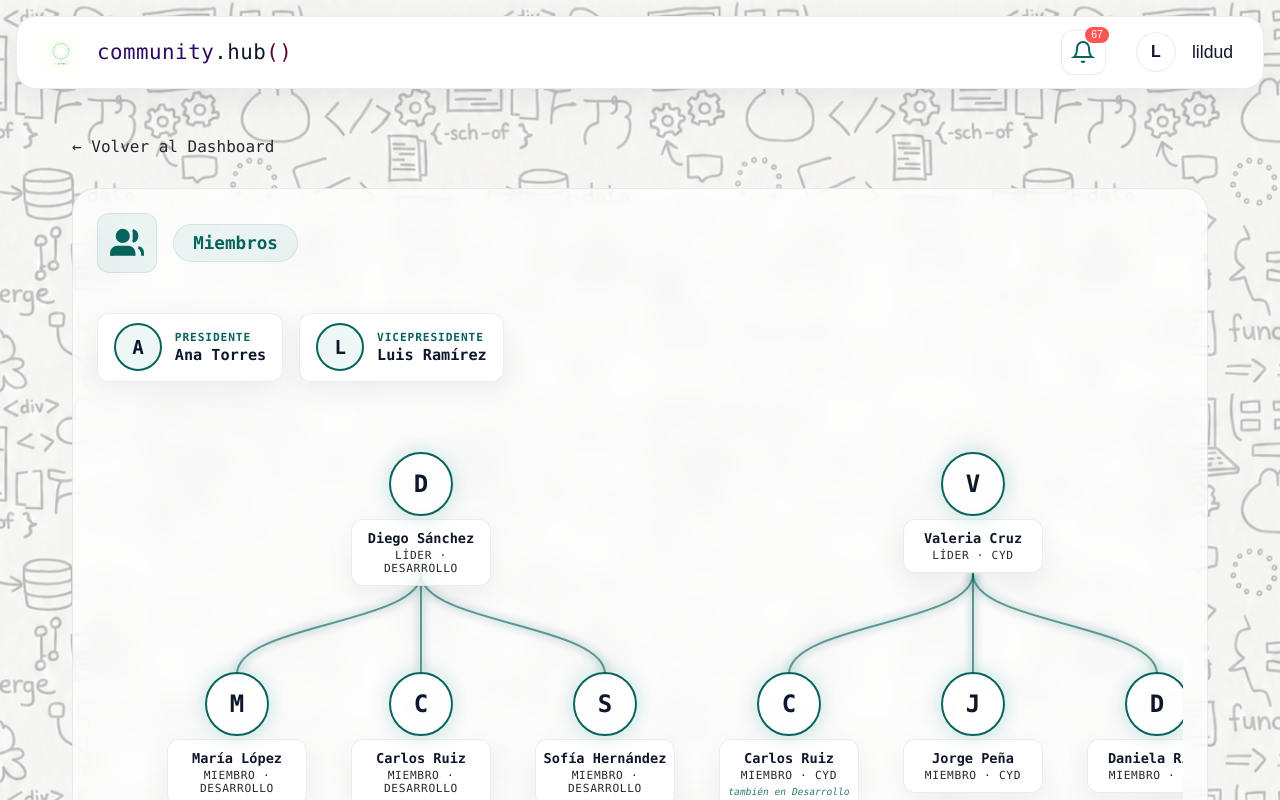
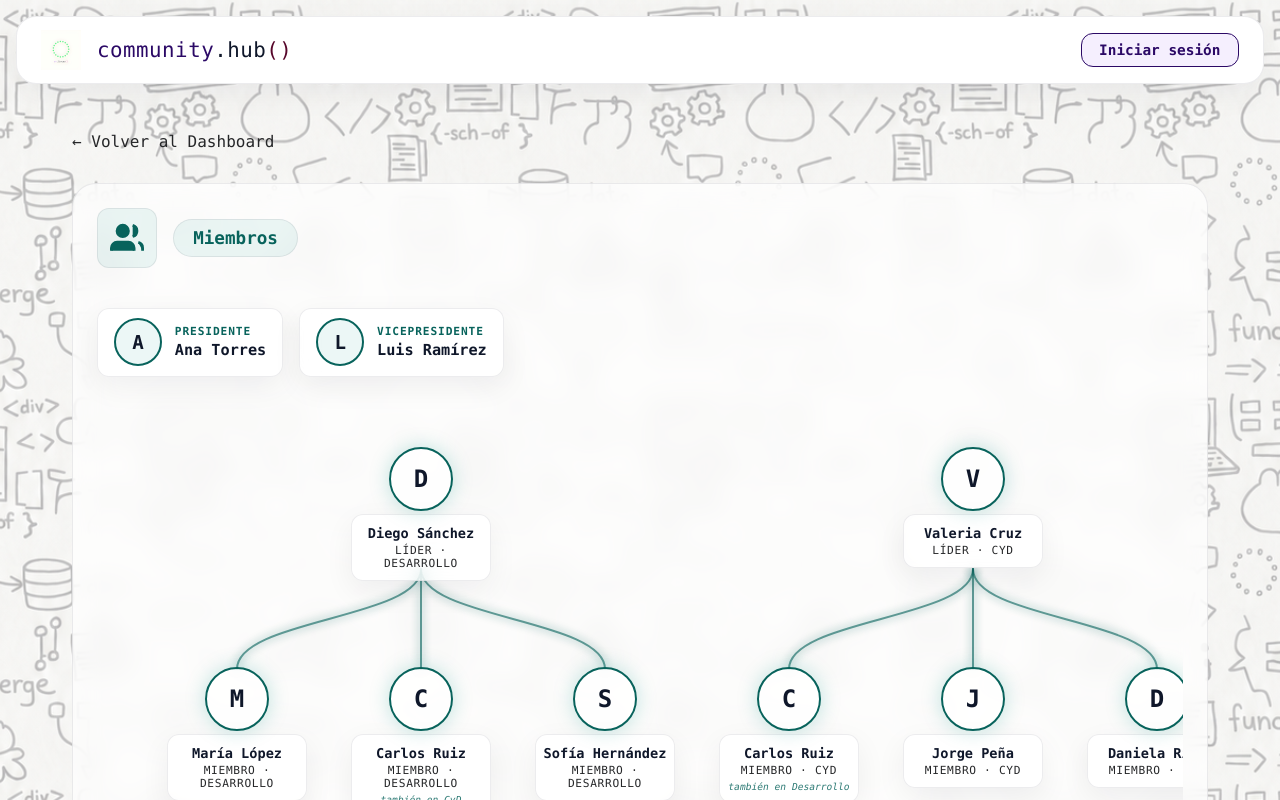
Before and after one commit to On-Linces/onlinces-hub, a Vue app: page /miembros in a window 1280 px wide. Shown: the top 800 px of the page. Built offline with nearby package versions, Linux system fonts and the light colour scheme.

Commit message:
feat: Auth restrictions added

```diff
--- a/src/components/dashboard/CardLink.vue
+++ b/src/components/dashboard/CardLink.vue
@@ -7,24 +7,35 @@
 interface Props {
   accent?: 'teal' | 'purple'
   type: 'perfil' | 'configuracion' | 'miembros' | 'galeria'
+  disabled?: boolean   // <-- NUEVO: bloquea click y aplica estilos apagados
 }
 
-withDefaults(defineProps<Props>(), {
+const props = withDefaults(defineProps<Props>(), {
   accent: 'teal',
-  type: 'perfil'
+  type: 'perfil',
+  disabled: false
 })
 
 // TO-DO: redireccionar al lugar especificado
-defineEmits<{
+const emit = defineEmits<{
   click: []
 }>()
+
+// Envuelve la emisión para cortar el click cuando está deshabilitado.
+// Aunque el <button> también lleva :disabled, esto es defensa extra.
+function handleClick() {
+  if (props.disabled) return
+  emit('click')
+}
 </script>
 
 <template>
   <button
     class="card-link"
-    :class="`card-link--${accent}`"
-    @click="$emit('click')"
+    :class="[`card-link--${accent}`, { 'card-link--disabled': disabled }]"
+    :disabled="disabled"
+    :aria-disabled="disabled"
+    @click="handleClick"
   >
 
     <div class="card-link__doodles">
@@ -158,4 +169,21 @@ defineEmits<{
 .card-link:hover .doodle-4 {
   transform: rotate(25deg) scale(1) translate(-10px, -6px);
 }
+
+/* ------------------------------------------------------------
+   Estado deshabilitado: sin hover, sin doodles, cursor bloqueado
+------------------------------------------------------------ */
+.card-link--disabled {
+  opacity: 0.4;
+  cursor: not-allowed;
+}
+
+.card-link--disabled:hover {
+  background: transparent;
+  color: var(--text-primary);
+}
+
+.card-link--disabled:hover .card-link__doodles {
+  opacity: 0;
+}
 </style>
--- a/src/components/layout/TopBar.vue
+++ b/src/components/layout/TopBar.vue
@@ -6,6 +6,7 @@
 // ============================================================
 import { computed } from 'vue'
 import { useTheme } from '../../composables/useTheme'
+import { useAuth } from '../../composables/useAuth'
 
 // ============================================================
 //                       ASSETS ESTÁTICOS
@@ -14,6 +15,7 @@ import logoDark from '../../assets/images/logo_dark.webp'
 import logoLight from '../../assets/images/logo_light.webp'
 
 const { settings } = useTheme()
+const { user, isAuthenticated } = useAuth()
 
 // Si el tema es light, usa la versión light; si no, la dark.
 const currentLogo = computed(() =>
@@ -25,6 +27,10 @@ const currentLogo = computed(() =>
 // del sistema de sesión/SSO cuando exista. No hace falta cambiar
 // nada de este componente: solo quien lo usa debe pasarle valores
 // reales en vez de los defaults de abajo.
+//
+// Con la llegada de useAuth, estos props actúan como FALLBACK:
+// si hay sesión activa, los datos de la sesión tienen prioridad;
+// si no, se usan los props (útil mientras el backend no exista).
 interface Props {
     userName?: string          // nombre a mostrar junto al avatar
     avatarUrl?: string          // URL de la foto; si viene vacío, se
@@ -39,10 +45,19 @@ const props = withDefaults(defineProps<Props>(), {
 })
 
 // TO-DO: panel de notificaciones
+// Se añade 'loginClick' para abrir el modal de autenticación global.
 const emit = defineEmits<{
     notificationClick: []
     profileClick: []
+    loginClick: []
 }>()
+
+// Datos efectivos: sesión > props
+const displayName = computed(() => user.value?.name ?? props.userName)
+const displayAvatar = computed(() => user.value?.avatarUrl ?? props.avatarUrl)
+const displayUnread = computed(
+    () => user.value?.unreadNotifications ?? props.unreadNotifications
+)
 </script>
 
 <template>
@@ -56,6 +71,21 @@ const emit = defineEmits<{
         </div>
 
         <div class="topbar__actions">
+            <!-- ============================================================
+                 SIN SESIÓN: solo botón de login
+            ============================================================ -->
+            <button
+                v-if="!isAuthenticated"
+                class="topbar__login"
+                @click="emit('loginClick')"
+            >
+                Iniciar sesión
+            </button>
+
+            <!-- ============================================================
+                 CON SESIÓN: campana + perfil
+            ============================================================ -->
+            <template v-else>
                 <!-- Botón de notificaciones -->
                 <button
                     class="topbar__icon-btn"
@@ -68,8 +98,8 @@ const emit = defineEmits<{
                     </svg>
 
                     <!-- El numero solo aparece si hay notificaciones sin leer -->
-                <span v-if="props.unreadNotifications > 0" class="topbar__badge">
-                    {{ props.unreadNotifications }}
+                    <span v-if="displayUnread > 0" class="topbar__badge">
+                        {{ displayUnread }}
                     </span>
                 </button>
 
@@ -78,11 +108,12 @@ const emit = defineEmits<{
                     <div class="topbar__avatar">
                         <!-- Si hay avatarUrl (foto del SSO), se muestra la imagen.
                              Si no, cae al fallback: inicial del nombre en mayúscula.-->
-                    <img v-if="props.avatarUrl" :src="props.avatarUrl" :alt="props.userName" />
-                    <span v-else>{{ props.userName.charAt(0).toUpperCase() }}</span>
+                        <img v-if="displayAvatar" :src="displayAvatar" :alt="displayName" />
+                        <span v-else>{{ displayName.charAt(0).toUpperCase() }}</span>
                     </div>
-                <span class="topbar__username">{{ props.userName }}</span>
+                    <span class="topbar__username">{{ displayName }}</span>
                 </button>
+            </template>
         </div>
     </header>
 </template>
@@ -144,6 +175,29 @@ const emit = defineEmits<{
   display: flex;
   align-items: center;
   gap: 1.5rem;
+}
+
+/* ------------------------------------------------------------
+                        Botón de login
+------------------------------------------------------------ */
+.topbar__login {
+  padding: 0.5rem 1.1rem;
+  background: var(--accent-purple-dim);
+  color: var(--accent-purple);
+  border: 1px solid var(--accent-purple);
+  border-radius: var(--radius-sm);
+  font-family: var(--font-family);
+  font-size: 0.9rem;
+  font-weight: 600;
+  cursor: pointer;
+  transition: all var(--transition-speed) ease;
+}
+
+.topbar__login:hover {
+  background: var(--accent-purple);
+  color: var(--text-primary);
+  box-shadow: 0 0 15px var(--accent-purple-glow);
+  transform: var(--hover-transform);
 }
 
 .topbar__icon-btn {
```
Lines whose indentation alone changed are shown as unchanged.
